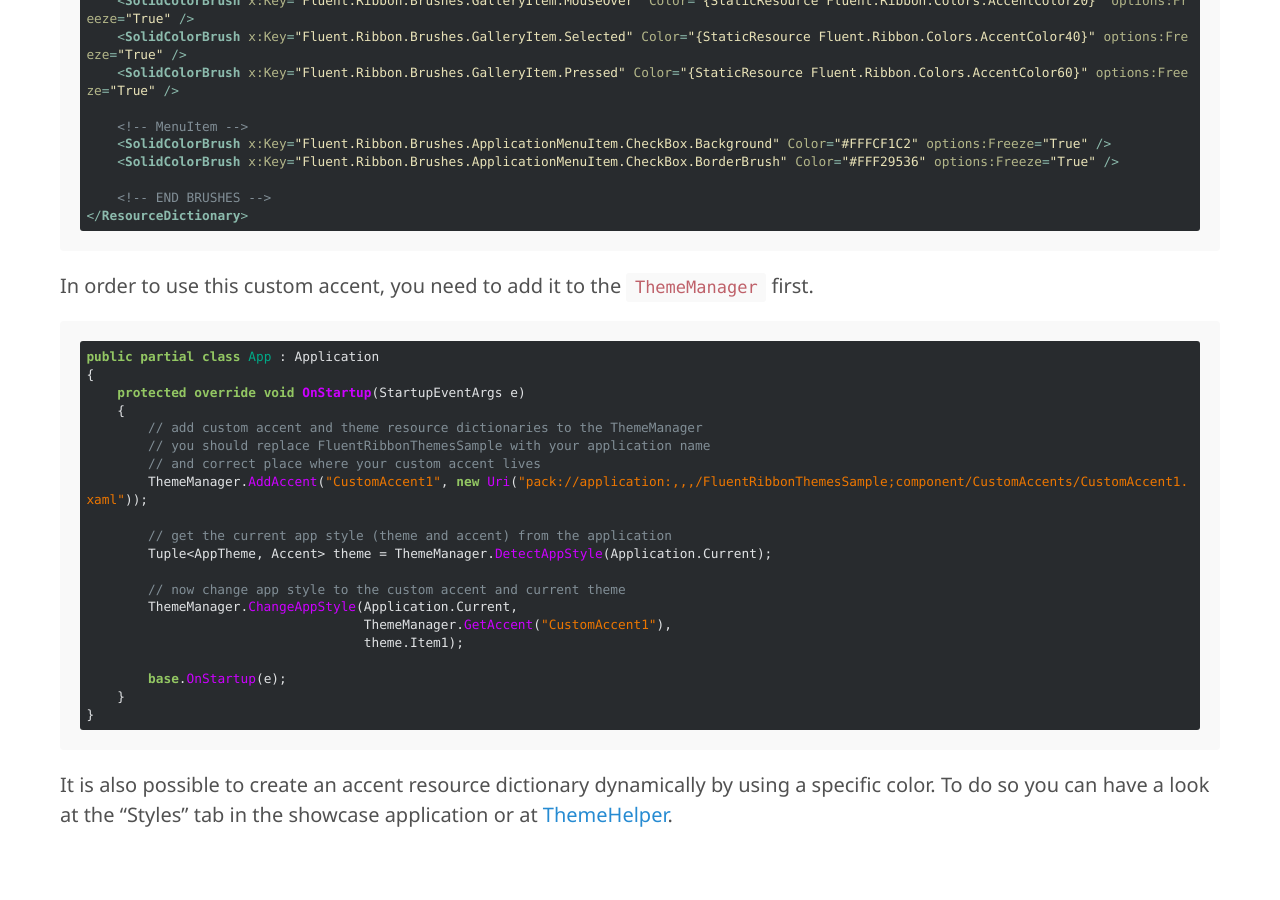
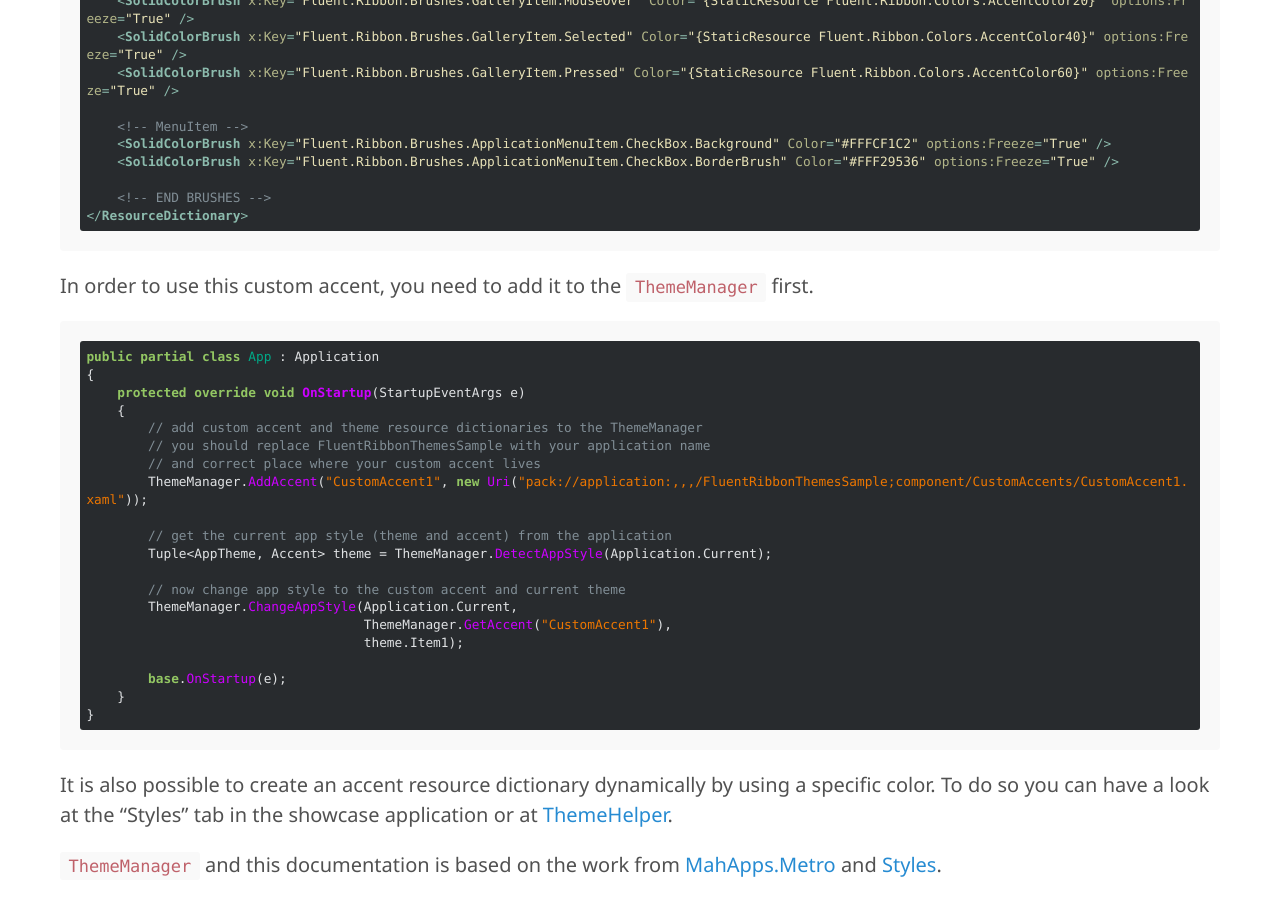
Before and after one commit to fluentribbon/fluentribbon.github.io, a Jekyll site: the page built from documentation/styles.md, in a window 1280 px wide and 900 px high, scrolled down 4048 px. Built offline with Jekyll 4.4.1, drawn with Linux system fonts in a browser that asks for light colours; before the commit the page ends 4898 px from its top, so only the background shows below that.

Commit message:
Adding hint to MahApps.Metro

```diff
--- a/documentation/styles.md
+++ b/documentation/styles.md
@@ -211,3 +211,6 @@ public partial class App : Application
 
 It is also possible to create an accent resource dictionary dynamically by using a specific color.
 To do so you can have a look at the "Styles" tab in the showcase application or at [ThemeHelper](https://github.com/fluentribbon/Fluent.Ribbon/blob/develop/Fluent.Ribbon.Showcase/Helpers/ThemeHelper.cs).
+
+
+`ThemeManager` and this documentation is based on the work from [MahApps.Metro](https://github.com/MahApps/MahApps.Metro) and [Styles](http://mahapps.com/guides/styles.html).
```
